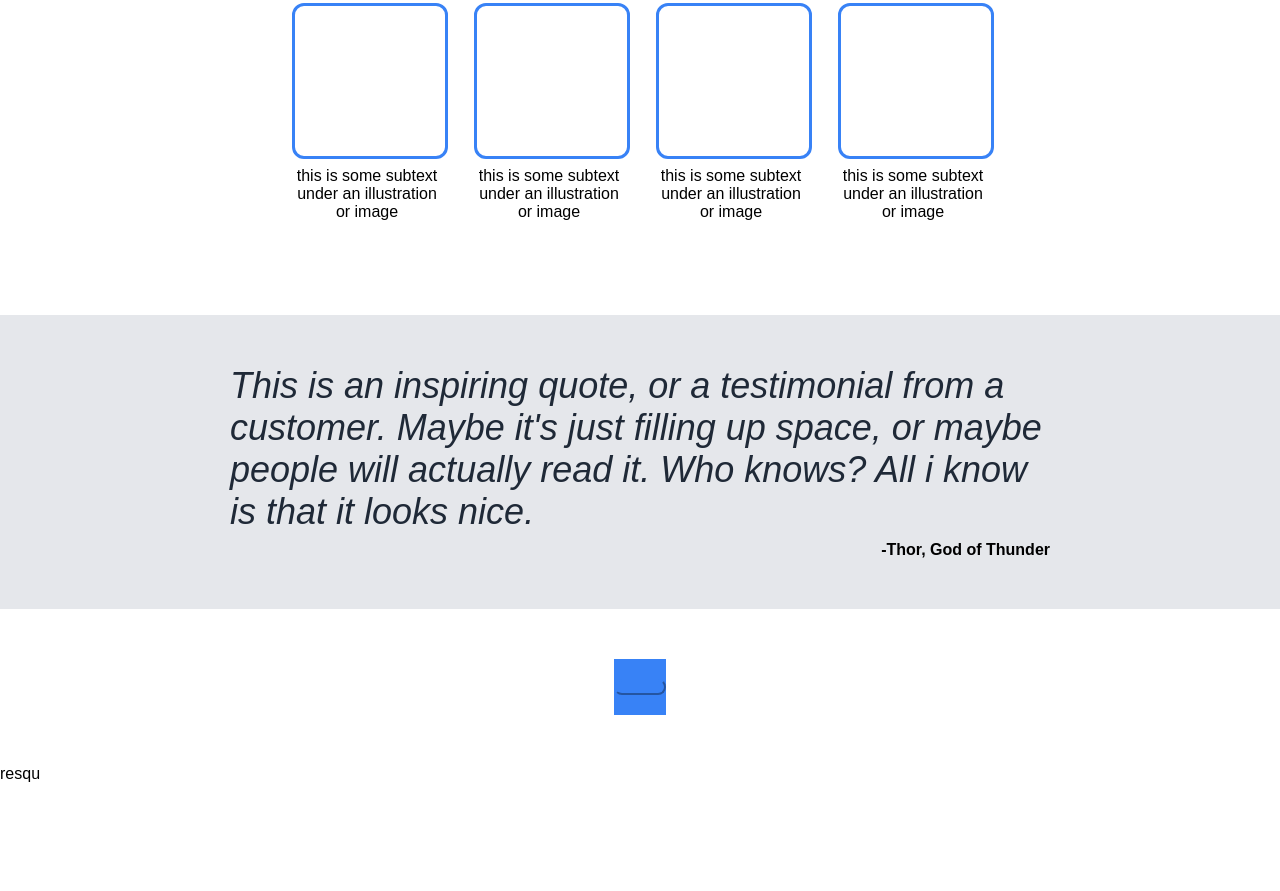
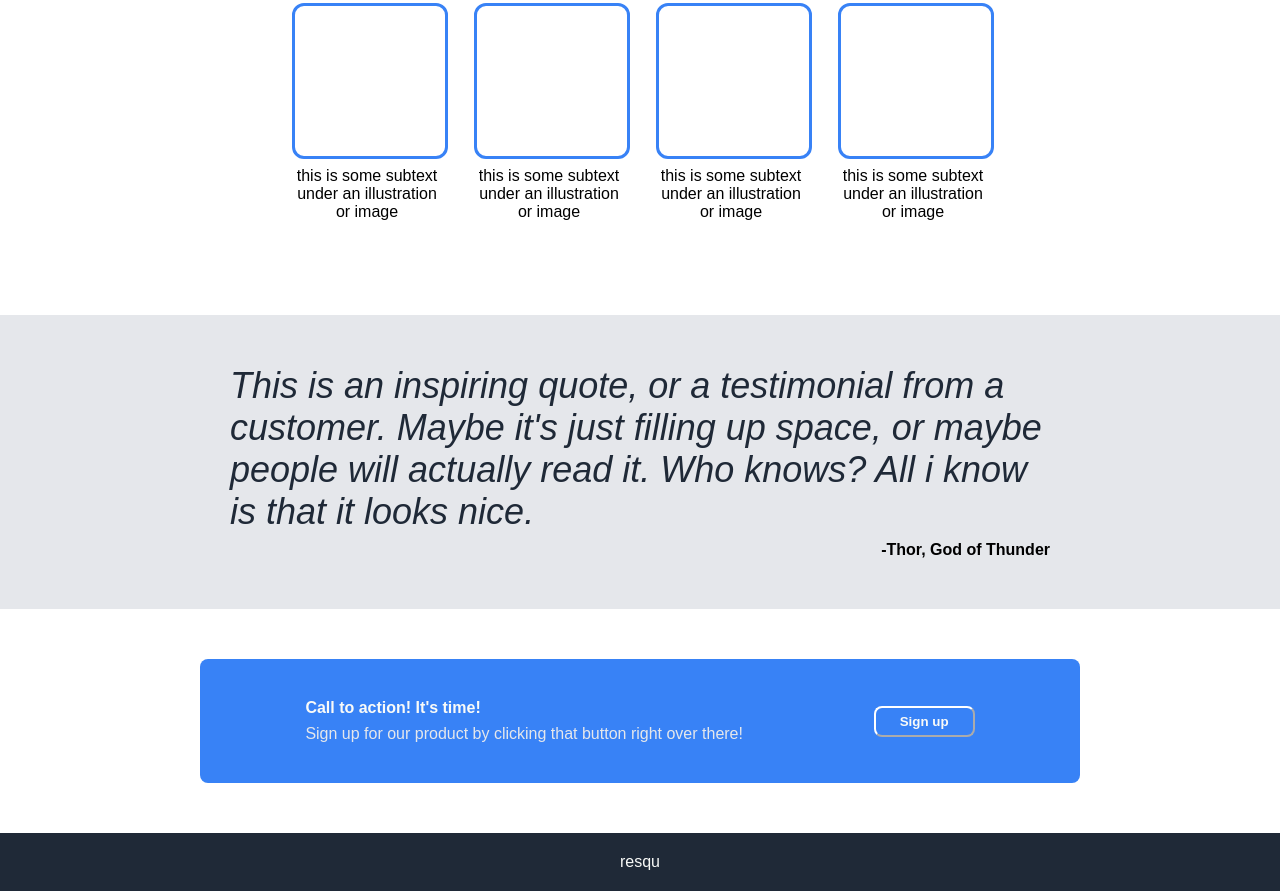
Before and after one commit to resq-u/top-foundation1, a plain HTML site: page index.html in a window 1280 px wide. Shown: the part 521-1412 px from the top of the page. Before the commit the page ends 1304 px from the top, so only its background shows below. Drawn offline with Linux system fonts and the light colour scheme.

Commit message:
Create styles for signup and footer containers, and their contents

```diff
--- a/index.html
+++ b/index.html
@@ -76,9 +76,13 @@
 
         <div class="signup">
             <div class="bluecard">
-                <div class="call"></div>
-                <div class="call-text"></div>
-                <button type="button"></button>
+                <div class="call-cont">
+                    <div class="call">Call to action! It's time!</div>
+                    <div class="call-sub">Sign up for our product by clicking that button right over there!</div>
+                </div>
+
+                    <button type="button" id="two">Sign up</button>
+
             </div>
         </div>
     </div>
--- a/style.css
+++ b/style.css
@@ -6,6 +6,7 @@ body {
     font-family: Arial, Helvetica, sans-serif;
     min-height: 100vh;
     box-sizing: border-box;
+    box-shadow: none;
 }
 
 .header {
@@ -190,5 +191,43 @@ button {
 .bluecard {
     display: flex;
     background-color: #3882F6;
-    padding: 20px 0;
+    padding: 40px;
+    width: 800px;
+    border-radius: 8px;
+    color: #F9FAF8;
+    justify-content: space-around;
+    align-items: center;
 }
+
+.call-cont {
+    display: flex;
+    flex-direction: column;
+    justify-content: center;
+    gap: 8px;
+}
+
+.call {
+    display: flex;
+    font-weight: 900;
+}
+
+.call-sub {
+    display: flex;
+    color:#E5E7EB;
+}
+
+button#two {
+    display: flex;
+    border-color: white;
+    box-shadow: none;
+    align-self: center;
+}
+
+.footer {
+    display: flex;
+    background-color: #1F2937;
+    color: #F9FAF8;
+    justify-content: center;
+    align-items: center;
+    padding: 20px;
+}
```
